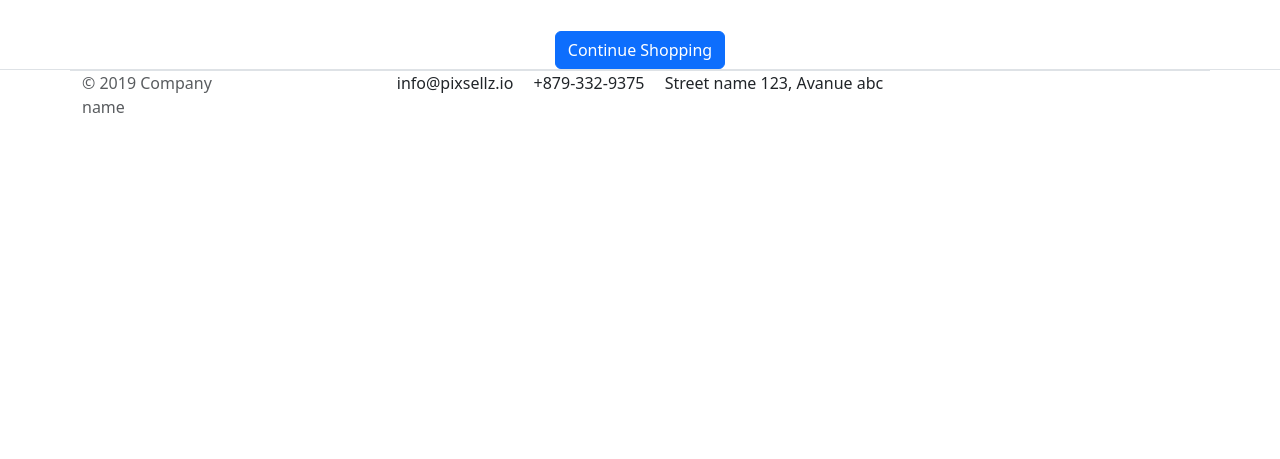
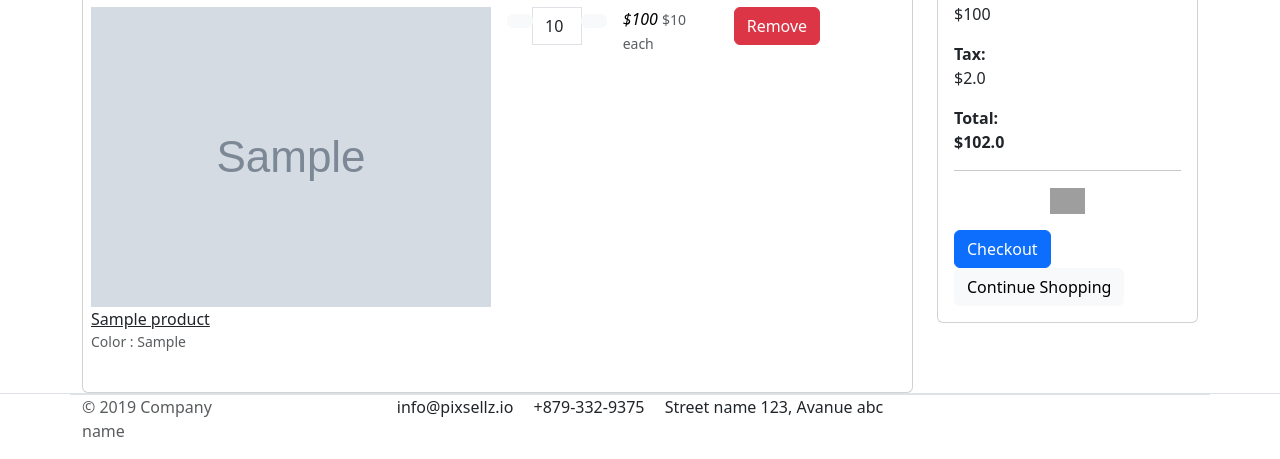
Before and after one commit to Rashidali13/PyCommerce, a Django app: page /cart/ in a window 1280 px wide. Shown: the part 467-926 px from the top of the page. Before the commit the page ends 580 px from the top, so only its background shows below. Run offline with Django 3.2, Linux system fonts and the light colour scheme; a user stored in the database is signed in; tables that the repository leaves empty hold one stand-in row (values such as "Sample post"); grey boxes marked "Sample" are stand-in pictures; some libraries are stand-ins or nearby versions; grey boxes are pictures that could not be loaded.

Commit message:
checkout page completed

```diff
--- a/carts/context_processors.py
+++ b/carts/context_processors.py
@@ -9,7 +9,10 @@ def counter(request):
     else:
         try:
             cart = Cart.objects.filter(cart_id=_cart_id(request))
-            cart_items = CartItem.objects.all().filter(cart=cart[:1])
+            if request.user.is_authenticated:
+                cart_items = CartItem.objects.all().filter(user=request.user)
+            else:
+                cart_items = CartItem.objects.all().filter(cart=cart[:1])
             for cart_item in cart_items:
                 cart_count += cart_item.quantity
         except Cart.DoesNotExist:
--- a/carts/models.py
+++ b/carts/models.py
@@ -1,6 +1,6 @@
 from django.db import models
 from store.models import Product, Variation
-
+from accounts.models import Account
 
 class Cart(models.Model):
     cart_id = models.CharField(max_length=250, blank=True)
@@ -11,9 +11,10 @@ class Cart(models.Model):
 
 
 class CartItem(models.Model):
+    user = models.ForeignKey(Account, on_delete=models.CASCADE, null=True)
     product = models.ForeignKey(Product, on_delete=models.CASCADE)
     variation = models.ManyToManyField(Variation, blank=True)
-    cart = models.ForeignKey(Cart, on_delete=models.CASCADE)
+    cart = models.ForeignKey(Cart, on_delete=models.CASCADE, null=True)
     quantity = models.IntegerField()
     is_active = models.BooleanField(default=True)
 
--- a/carts/views.py
+++ b/carts/views.py
@@ -2,6 +2,7 @@ from django.shortcuts import render, redirect, get_object_or_404
 from store.models import Product, Variation
 from .models import Cart, CartItem
 from django.core.exceptions import ObjectDoesNotExist
+from django.contrib.auth.decorators import login_required
 
 
 def _cart_id(request):
@@ -12,66 +13,119 @@ def _cart_id(request):
 
 
 def add_cart(request, product_id):
+    current_user = request.user
     product = Product.objects.get(id=product_id)
-    product_variation = []
-    if request.method == 'POST':
-        for item in request.POST:
-            key = item
-            value = request.POST[key]
-            try:
-                variation = Variation.objects.get(product=product, variation_category__iexact=key, variation_value__iexact=value)
-                product_variation.append(variation)
-            except:
-                pass
+    # if user is loged in
+    if current_user.is_authenticated:
+        product_variation = []
+        if request.method == 'POST':
+            for item in request.POST:
+                key = item
+                value = request.POST[key]
+                try:
+                    variation = Variation.objects.get(product=product, variation_category__iexact=key,
+                                                      variation_value__iexact=value)
+                    product_variation.append(variation)
+                except:
+                    pass
 
-    try:
-        cart = Cart.objects.get(cart_id = _cart_id(request))
+        is_cart_item_exists = CartItem.objects.filter(product=product, user=current_user).exists()
+        if is_cart_item_exists:
+            cart_item = CartItem.objects.filter(product=product, user=current_user)
+            ex_var_list = []
+            id = []
+            for item in cart_item:
+                existing_variation = item.variation.all()
+                ex_var_list.append(list(existing_variation))
+                id.append(item.id)
+            if product_variation in ex_var_list:
+                index = ex_var_list.index(product_variation)
+                item_id = id[index]
+                item = CartItem.objects.get(product=product, id=item_id)
+                item.quantity += 1
+                item.save()
+            else:
+                item = CartItem.objects.create(product=product, quantity=1, user=current_user)
+                if len(product_variation) > 0:
+                    item.variation.clear()
+                    item.variation.add(*product_variation)
+                    item.save()
+        else:
+            cart_item = CartItem.objects.create(
+                product=product,
+                quantity=1,
+                user=current_user,
+            )
+            if len(product_variation) > 0:
+                cart_item.variation.clear()
+                cart_item.variation.add(*product_variation)
+                cart_item.save()
+        return redirect('cart')
+    # if user in not authenticated
+    else:
+        product_variation = []
+        if request.method == 'POST':
+            for item in request.POST:
+                key = item
+                value = request.POST[key]
+                try:
+                    variation = Variation.objects.get(product=product, variation_category__iexact=key,
+                                                      variation_value__iexact=value)
+                    product_variation.append(variation)
+                except:
+                    pass
 
-    except Cart.DoesNotExist:
-        cart = Cart.objects.create(
-           cart_id=_cart_id(request)
+        try:
+            cart = Cart.objects.get(cart_id=_cart_id(request))
 
-        )
-    cart.save()
-    is_cart_item_exists = CartItem.objects.filter(product=product, cart=cart).exists()
-    if is_cart_item_exists:
-        cart_item = CartItem.objects.filter(product=product, cart=cart)
-        ex_var_list = []
-        id = []
-        for item in cart_item:
-            existing_variation = item.variation.all()
-            ex_var_list.append(list(existing_variation))
-            id.append(item.id)
-        if product_variation in ex_var_list:
-            index = ex_var_list.index(product_variation)
-            item_id = id[index]
-            item = CartItem.objects.get(product=product, id=item_id)
-            item.quantity += 1
-            item.save()
+        except Cart.DoesNotExist:
+            cart = Cart.objects.create(
+                cart_id=_cart_id(request)
+
+            )
+        cart.save()
+        is_cart_item_exists = CartItem.objects.filter(product=product, cart=cart).exists()
+        if is_cart_item_exists:
+            cart_item = CartItem.objects.filter(product=product, cart=cart)
+            ex_var_list = []
+            id = []
+            for item in cart_item:
+                existing_variation = item.variation.all()
+                ex_var_list.append(list(existing_variation))
+                id.append(item.id)
+            if product_variation in ex_var_list:
+                index = ex_var_list.index(product_variation)
+                item_id = id[index]
+                item = CartItem.objects.get(product=product, id=item_id)
+                item.quantity += 1
+                item.save()
+            else:
+                item = CartItem.objects.create(product=product, quantity=1, cart=cart)
+                if len(product_variation) > 0:
+                    item.variation.clear()
+                    item.variation.add(*product_variation)
+                    item.save()
         else:
-            item = CartItem.objects.create(product=product, quantity=1, cart=cart)
+            cart_item = CartItem.objects.create(
+                product=product,
+                quantity=1,
+                cart=cart,
+            )
             if len(product_variation) > 0:
-                item.variation.clear()
-                item.variation.add(*product_variation)
-                item.save()
-    else:
-        cart_item = CartItem.objects.create(
-            product=product,
-            quantity=1,
-            cart=cart,
-        )
-        if len(product_variation) > 0:
-            cart_item.variation.clear()
-            cart_item.variation.add(*product_variation)
-            cart_item.save()
-    return redirect('cart')
+                cart_item.variation.clear()
+                cart_item.variation.add(*product_variation)
+                cart_item.save()
+        return redirect('cart')
 
 
 def remove_cart(request, product_id, cart_item_id):
-    cart = Cart.objects.get(cart_id=_cart_id(request))
-    product= get_object_or_404(Product, id=product_id)
+    product = get_object_or_404(Product, id=product_id)
     try:
-        cart_item = CartItem.objects.get(product=product, cart=cart, id=cart_item_id)
+        if request.user.is_authenticated:
+            cart_item = CartItem.objects.get(product=product, user=request.user, id=cart_item_id)
+        else:
+            cart = Cart.objects.get(cart_id=_cart_id(request))
+            cart_item = CartItem.objects.get(product=product, cart=cart, id=cart_item_id)
         if cart_item.quantity > 1:
             cart_item.quantity -= 1
             cart_item.save()
@@ -83,9 +137,13 @@ def remove_cart(request, product_id, cart_item_id):
 
 
 def remove_cart_item(request, product_id, cart_item_id):
-    cart = Cart.objects.get(cart_id=_cart_id(request))
     product = get_object_or_404(Product, id=product_id)
-    cart_item = CartItem.objects.get(product=product, cart=cart, id=cart_item_id)
+    if request.user.is_authenticated:
+        cart_item = CartItem.objects.get(product=product, user=request.user, id=cart_item_id)
+
+    else:
+        cart = Cart.objects.get(cart_id=_cart_id(request))
+        cart_item = CartItem.objects.get(product=product, cart=cart, id=cart_item_id)
     cart_item.delete()
     return redirect('cart')
 
@@ -94,8 +152,11 @@ def cart(request, total=0, quantity=0, cart_items=None):
     try:
         tax =0
         grand_total = 0
-        cart = Cart.objects.get(cart_id=_cart_id(request))
-        cart_items = CartItem.objects.filter(cart=cart, is_active=True)
+        if request.user.is_authenticated:
+            cart_items = CartItem.objects.filter(user=request.user, is_active=True)
+        else:
+            cart = Cart.objects.get(cart_id=_cart_id(request))
+            cart_items = CartItem.objects.filter(cart=cart, is_active=True)
         for cart_item in cart_items:
             total += (cart_item.product.price * cart_item.quantity)
             quantity += cart_item.quantity
@@ -115,12 +176,16 @@ def cart(request, total=0, quantity=0, cart_items=None):
     return render(request, 'store/cart.html', context)
 
 
+@login_required(login_url='login')
 def checkout(request, total=0, quantity=0, cart_items=None):
     try:
         tax =0
         grand_total = 0
-        cart = Cart.objects.get(cart_id=_cart_id(request))
-        cart_items = CartItem.objects.filter(cart=cart, is_active=True)
+        if request.user.is_authenticated:
+            cart_items = CartItem.objects.filter(user=request.user, is_active=True)
+        else:
+            cart = Cart.objects.get(cart_id=_cart_id(request))
+            cart_items = CartItem.objects.filter(cart=cart, is_active=True)
         for cart_item in cart_items:
             total += (cart_item.product.price * cart_item.quantity)
             quantity += cart_item.quantity
```
Also changed, not shown: accounts/views.py (+47 -3 lines), templates/store/checkout.html (+8 -5 lines), carts/migrations/0003_auto_20221027_2322.py (added).
